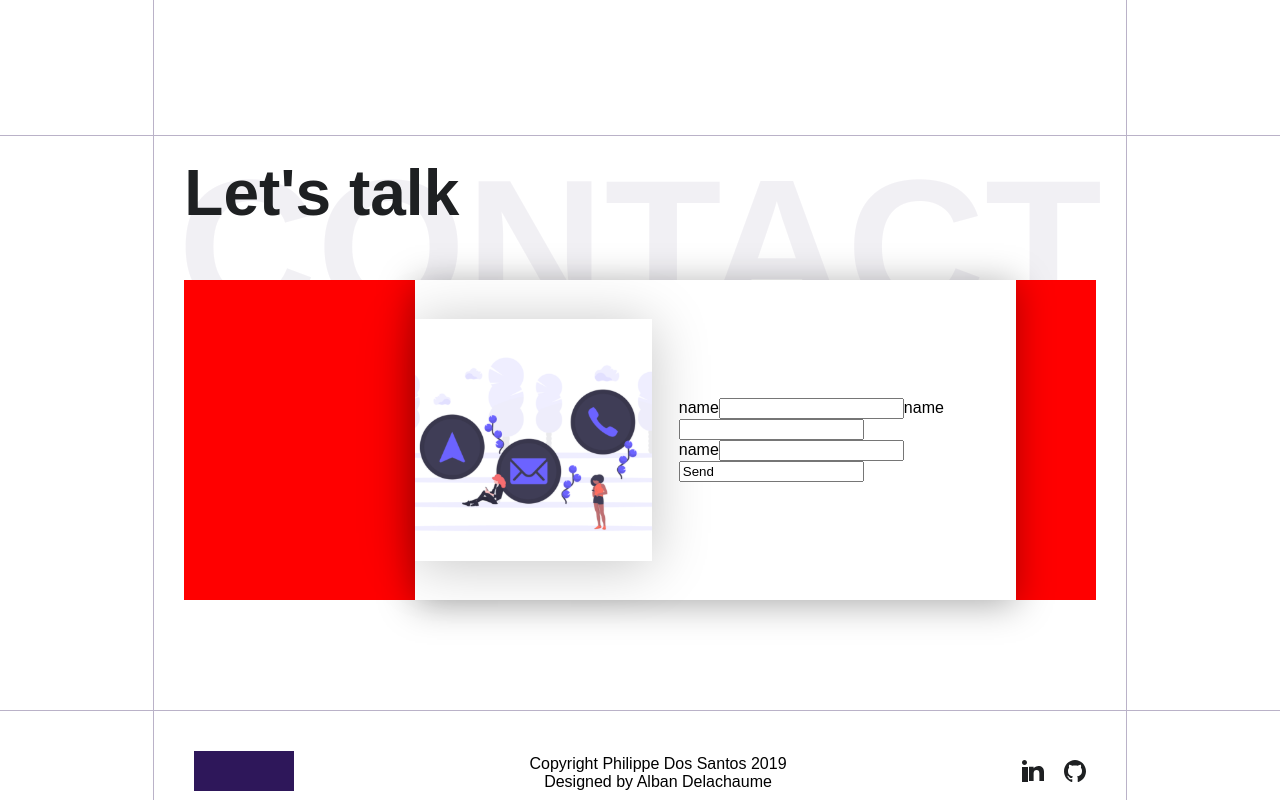
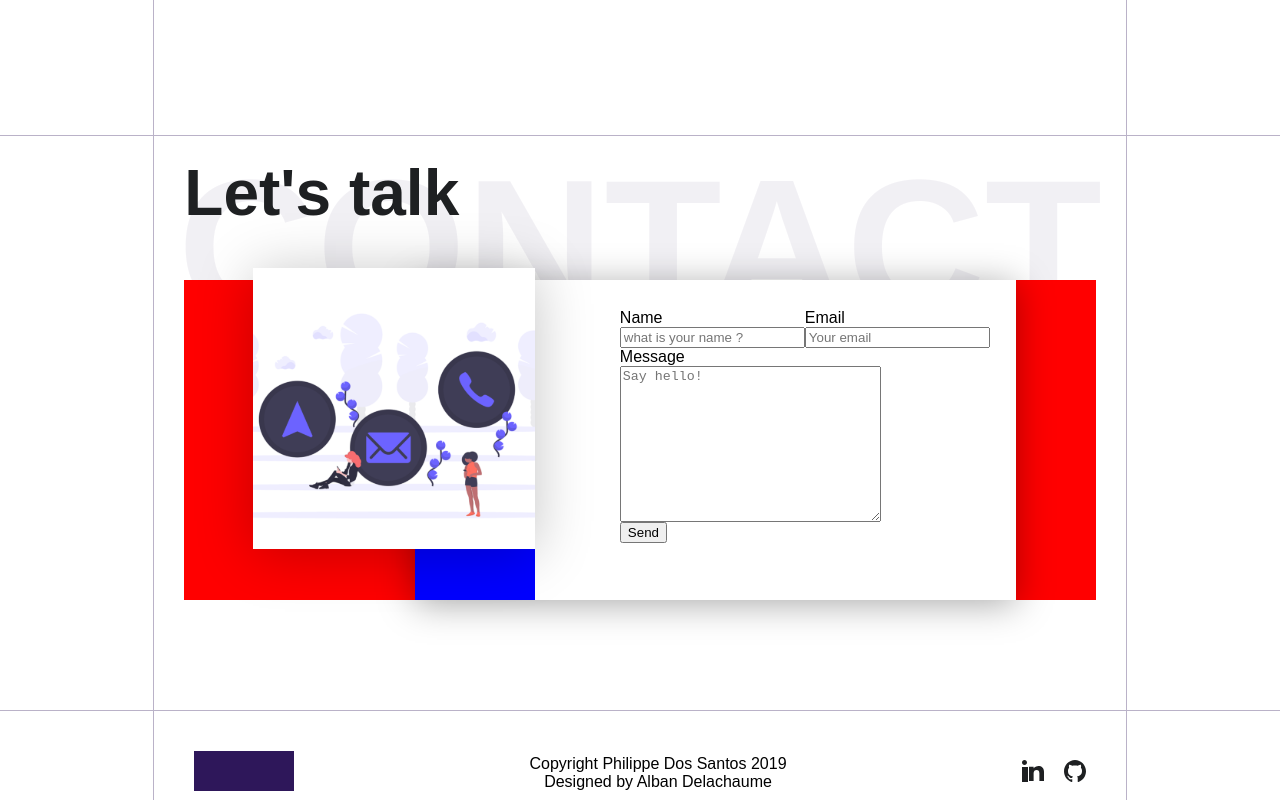
Before and after one commit to eltha9/My_portfolio, a React (Create React App) app in the folder my_folio/: page / in a window 1280 px wide. Shown: the part 1904-2704 px from the top of the page. Built offline with nearby package versions, Linux system fonts and the light colour scheme.

Commit message:
WIP home contact, add fetching data to home

```diff
--- /dev/null
+++ b/my_folio/public/data/projects.json
@@ -0,0 +1,8 @@
+[
+    {
+        "project_name": "test"
+    },
+    {
+        "project_name": "test"
+    }
+]
--- a/my_folio/src/App.css
+++ b/my_folio/src/App.css
@@ -185,6 +185,8 @@ padding: 60px;
 .home__project .home__project__left .container img{
   width: 100%;
   height: 100%;
+
+  box-shadow: 0px 4px 24px rgba(0, 0, 0, 0.388332);
 }
 
 
@@ -340,17 +342,25 @@ padding: 60px;
 }
 
 .form__container{
-
+  display: flex;
+  justify-content: space-between;
 }
 
 
 .form__container .form__container__illustration{
-
+  width: 20%;
+  height: 100%;
+  background-color: blue;
+  position: relative;
 }
 
 .form__container .form__container__illustration .illustration__container{
-  width: 90%;
-  height: 90%;
+  position: absolute;
+  top:-4%;
+  right: 0;
+
+  width: 22vw;
+  height: 22vw;
   box-shadow: 0px 4px 54px rgba(0, 0, 0, 0.232309);
 }
 .form__container .form__container__illustration .illustration__container img{
@@ -359,7 +369,26 @@ padding: 60px;
 }
 
 
-.form__container{
+.form__container form{
+  width: 80%;
+  box-sizing: border-box;
+
+  padding: 60px 130px 88px 85px;
+}
+
+form .form__row{
+  display: flex;
+  flex-direction: row;
+}
+
+form label{
+  display: flex;
+  flex-direction: column;
+}
+form label span{
+
+}
+form label input{
 
 }
 
--- a/my_folio/src/pages/Home.js
+++ b/my_folio/src/pages/Home.js
@@ -10,16 +10,38 @@ import HomeContact from './components/HomeContact'
 class Home extends Component{
     constructor(props){
         super(props)
+
+        this.state = {
+            projects: []
+        }
     }
 
     componentDidMount(){
         document.title = "Philippe Dos Santos - Web Developer"
+        this.get_projects()
     }
     static props = {
 
     }
 
+    get_projects(){
+        let url= '../data/projects.json'
+
+        fetch(url).then((json)=>{
+
+            return json.json()
+        }).then((_json)=>{
+
+            this.setState({projects: _json})
+
+            console.log(this.state)
+        })
+
+    }
+
     render(){
+
+
         return(
             <div className="home">
 
@@ -34,8 +56,9 @@ class Home extends Component{
                                 Project
                             </div>
                             <div className="projects">
-                                <ProjectPresentation projectImage="https://i.picsum.photos/id/223/400/300.jpg" projectNumber="01" projectColor="A2348F" />
-                                <ProjectPresentation projectImage="https://i.picsum.photos/id/223/400/300.jpg" projectNumber="01" projectColor="A2888F" />
+                                {this.state.projects.map(({id, projects})=>(
+                                    <ProjectPresentation key={id} projectImage="https://i.picsum.photos/id/223/400/300.jpg" projectNumber="01" projectColor="A2348F" />
+                                ))}
                             </div>
                         </div>
 
--- a/my_folio/src/pages/components/HomeContact.js
+++ b/my_folio/src/pages/components/HomeContact.js
@@ -32,23 +32,23 @@ class HomeContact extends Component{
                             <form>
                                 <div className="form__row">
                                     <label>
-                                        <span>name</span>
-                                        <input type="text"/>
+                                        <span>Name</span>
+                                        <input type="text" placeholder="what is your name ?"/>
                                     </label>
                                     <label>
-                                        <span>name</span>
-                                        <input type="text"/>
+                                        <span>Email</span>
+                                        <input type="email" placeholder="Your email"/>
                                     </label>
 
                                 </div>
                                 <div className="form__row">
                                 <label>
-                                        <span>name</span>
-                                        <input type="text"/>
+                                        <span>Message</span>
+                                        <textarea name="" id="" cols="30" rows="10" placeholder="Say hello!"></textarea>
                                     </label>
                                 </div>
                                 <div className="form__row">
-                                    <input type="sumbit" value="Send"/>
+                                    <input type="submit" value="Send"/>
                                 </div>
 
 
```
Also changed, not shown: my_folio/src/data/projects.json (deleted).
